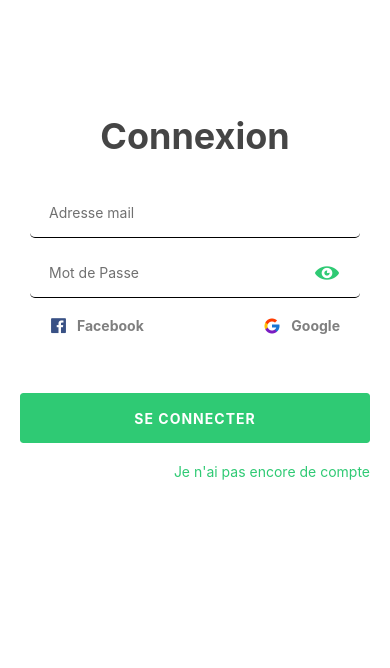
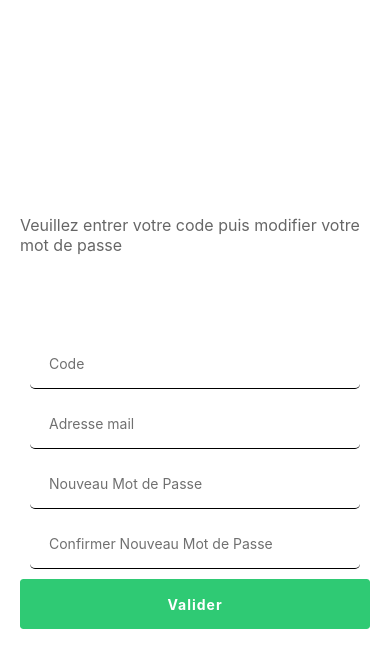
Before and after one commit to VolkenoMakers/react-native-authentification, a React Native app: screen / in a window 390 px wide. Shown: the top 668 px of the page. Built offline with nearby package versions, Linux system fonts and the light colour scheme.

Commit message:
social register and login donne

```diff
--- a/App.js
+++ b/App.js
@@ -3,41 +3,23 @@ import { StyleSheet, View } from "react-native";
 import { Login, Register, RequestPasswordReset, ResetPassword } from "./Auth";
 import Colors from "./constants/Colors";
 import { Alert } from "react-native";
-import Icon from "react-native-vector-icons/Ionicons";
 
 export default function App() {
-  const [showPassword, setShowPassword] = React.useState(false);
   const [email, setEmail] = React.useState("");
-  const [password, setPassword] = React.useState("");
-  const [password_confirmation, setPassword_confirmation] = React.useState("");
   const [errors, setErrors] = React.useState({});
 
   const submit = async () => {
     Alert.alert("Félicitation", "Connexion réussie");
   };
 
-  const registerSocialSubmit = async (data) => {
-    console.log("registerSocialSubmit", data);
-    Alert.alert("Félicitation", "Connexion réussie");
-  };
-
   return (
     <View style={styles.container}>
-      <Login
+      <ResetPassword
         OnSubmit={submit}
-        setShowPassword={setShowPassword}
-        showPassword={showPassword}
         email={email}
         setEmail={setEmail}
-        password={password}
-        setPassword={setPassword}
-        password_confirmation={password_confirmation}
-        setPassword_confirmation={setPassword_confirmation}
         errors={errors}
         setErrors={setErrors}
-        registerSocialSubmit={registerSocialSubmit}
-        facebook
-        google
       />
     </View>
   );
--- a/Auth.js
+++ b/Auth.js
@@ -786,11 +786,11 @@ export function RequestPasswordReset({
   title = "Veuillez entrer votre email Nous vous enverrons un lien pour modifier le mot de passe",
   labelEmail = "Adresse mail",
   titleStyle = {},
-  textConnexion = "Valider",
+  textValidate = "Valider",
   connexionTitleStyle = {},
   connexionButtonStyle = {},
   leftIconEmail = {},
-  textRedirectLogin,
+  textRedirectLogin = "Je suis déjà inscrit",
   textRedirectLoginStyle = {},
   styles = {},
   OnSubmit,
@@ -841,7 +841,7 @@ export function RequestPasswordReset({
       </View>
       <View style={{ marginTop: Dimensions.get("window").height * 0.05 }}>
         <RenderButton
-          title={textConnexion}
+          title={textValidate}
           Schema={Schema}
           startLoad={() => setLoading(true)}
           endLoad={() => setLoading(false)}
```
Also changed, not shown: assets/images/forgot.png (added), 1 other file (tests, documents, lock files or other folders).
